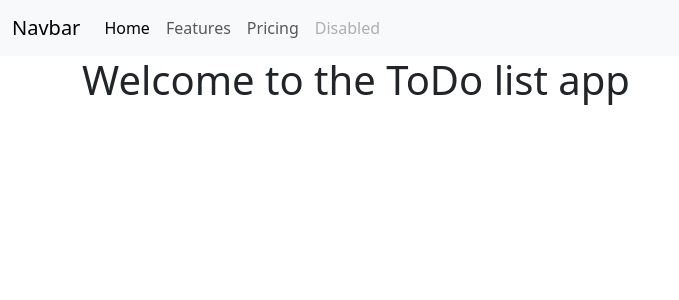
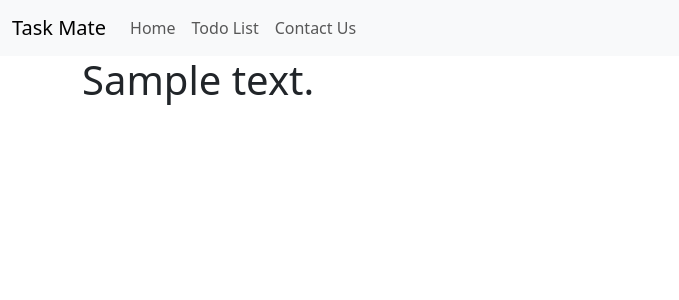
Before and after one commit to Laszlo-Lazuer/python-django-app-learning, a Python web app: template todolist_app/templates/todolist.html in a window 1280 px wide. Shown: the top 300 px of the page, without its empty margins (0-679 px from the left). Run offline with Jinja, Linux system fonts and the light colour scheme; the template is opened without the code that fills it: most values are stand-ins (such as "Sample title", 1, 10 or a date in 2020).

Commit message:
chore: add context and use jinja2.

```diff
--- a/todolist_app/templates/todolist.html
+++ b/todolist_app/templates/todolist.html
@@ -11,16 +11,15 @@
     <title>Todo List Manager - Taskmate</title>
     <nav class="navbar navbar-expand-lg bg-body-tertiary">
         <div class="container-fluid">
-          <a class="navbar-brand" href="#">Navbar</a>
+          <a class="navbar-brand" href="#">Task Mate</a>
           <button class="navbar-toggler" type="button" data-bs-toggle="collapse" data-bs-target="#navbarNavAltMarkup" aria-controls="navbarNavAltMarkup" aria-expanded="false" aria-label="Toggle navigation">
             <span class="navbar-toggler-icon"></span>
           </button>
           <div class="collapse navbar-collapse" id="navbarNavAltMarkup">
             <div class="navbar-nav">
-              <a class="nav-link active" aria-current="page" href="#">Home</a>
-              <a class="nav-link" href="#">Features</a>
-              <a class="nav-link" href="#">Pricing</a>
-              <a class="nav-link disabled" aria-disabled="true">Disabled</a>
+              <a class="nav-link" aria-current="page" href="/">Home</a>
+              <a class="nav-link" href=""/todolist">Todo List</a>
+              <a class="nav-link" href="/contact">Contact Us</a>
             </div>
           </div>
         </div>
@@ -28,7 +27,7 @@
   </head>
   <body>
     <div class="container">
-        <h1>Welcome to the ToDo list app</h1>
+        <h1>{{ welcome_text }}</h1>
     </div>
 
     <!-- Optional JavaScript; choose one of the two! -->
--- a/todolist_app/views.py
+++ b/todolist_app/views.py
@@ -3,4 +3,7 @@ from django.http import HttpResponse
 
 # Create your views here.
 def todolist(request):
-    return render(request, 'todolist.html', {})
+    context = {
+        'welcome_text':"Welcome from Jinja2."
+        }
+    return render(request, 'todolist.html', context)
```
